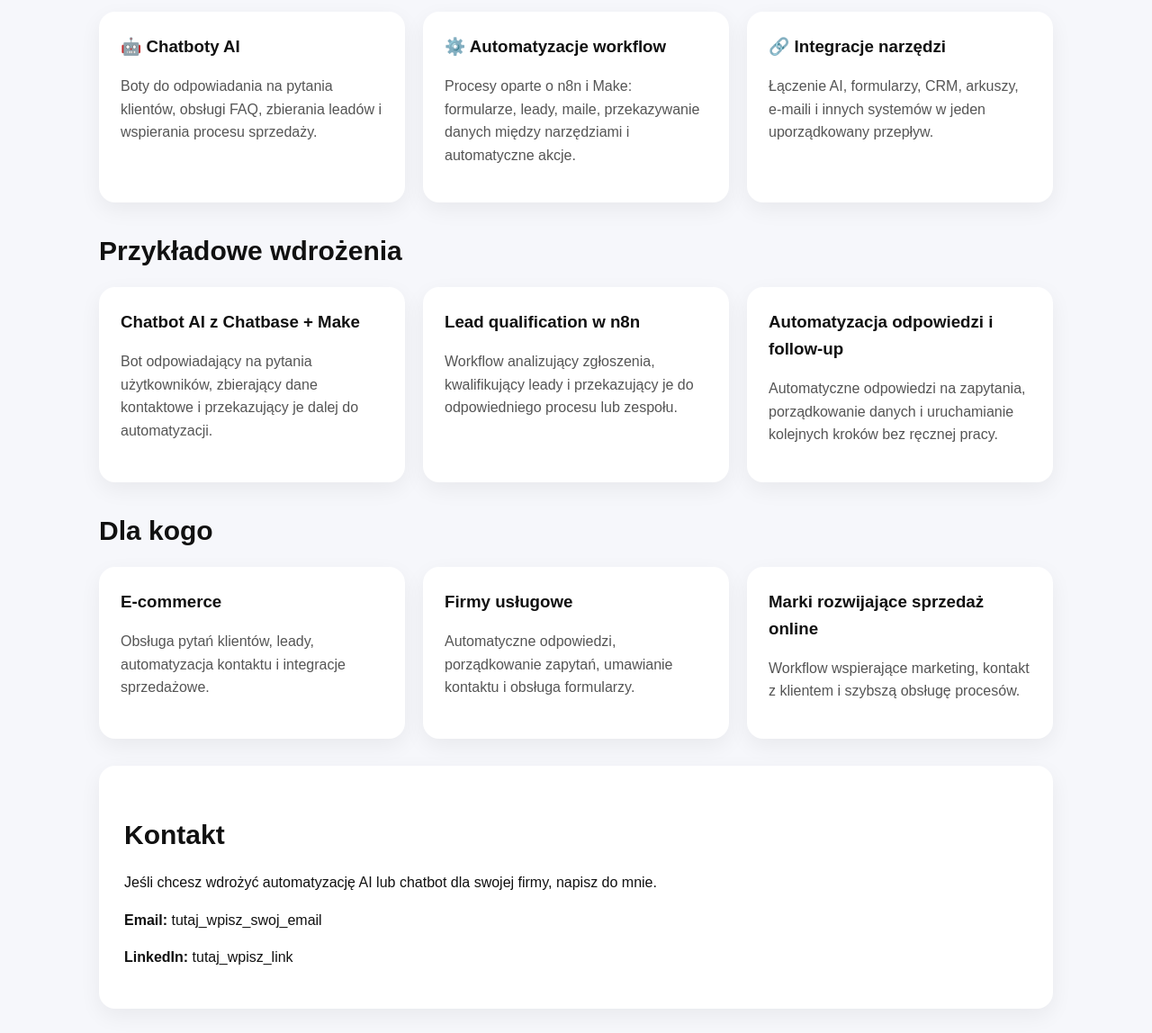
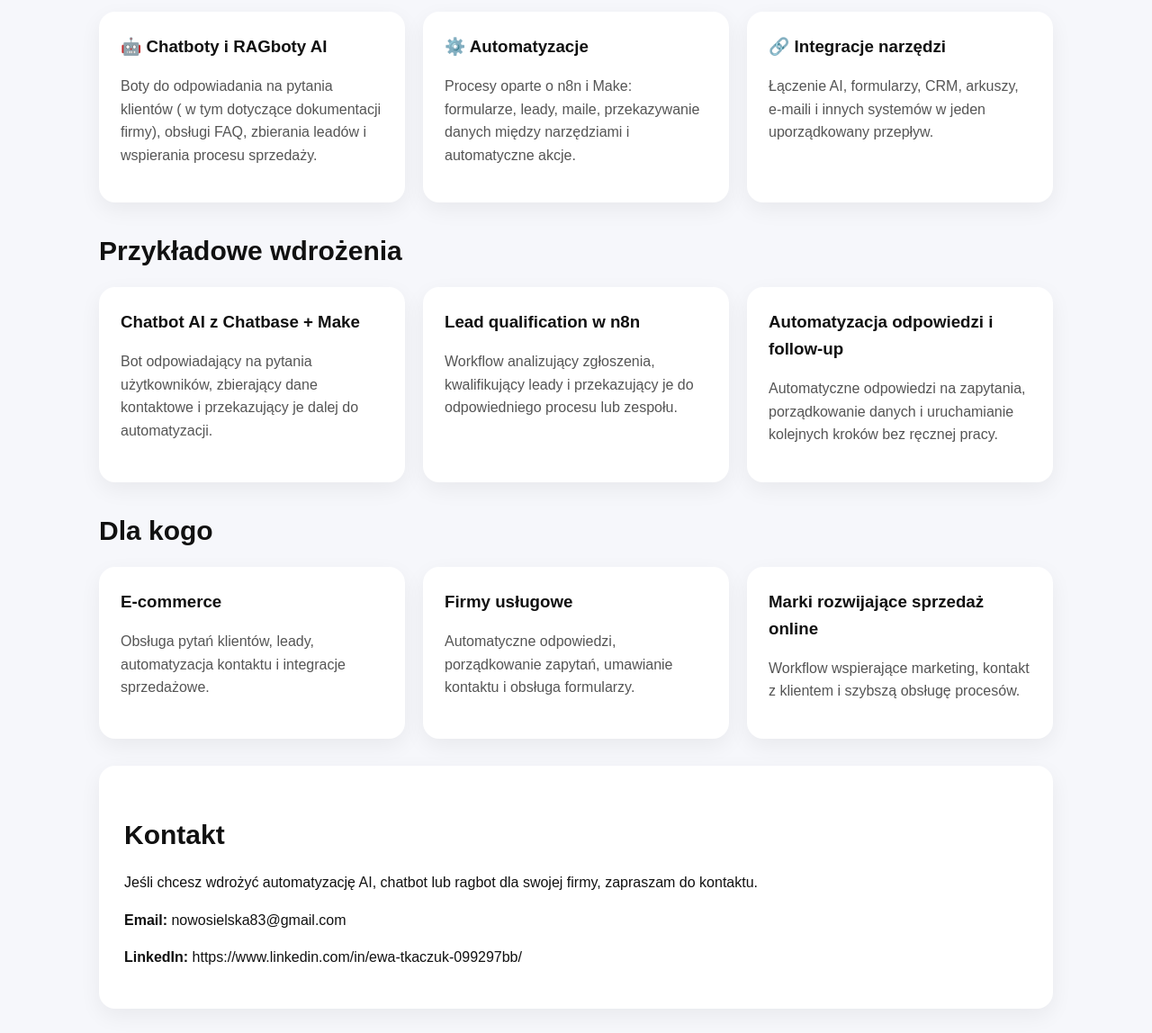
Before and after one commit to nowosielska83-lgtm/ai-automation-portfolio, a plain HTML site: page index.html in a window 1280 px wide. Shown: the part 535-1683 px from the top of the page at 90% size. Drawn offline with Linux system fonts and the light colour scheme.

Commit message:
Update index.html

```diff
--- a/index.html
+++ b/index.html
@@ -3,7 +3,7 @@
 <head>
   <meta charset="UTF-8">
   <meta name="viewport" content="width=device-width, initial-scale=1.0">
-  <title>Portfolio automatyzacji AI</title>
+  <title>AI dla obsługi klienta i procesów</title>
   <style>
     * { box-sizing: border-box; }
 
@@ -116,7 +116,7 @@
     <section class="hero">
       <h1>Automatyzacje AI dla firm</h1>
       <p>
-        Tworzę chatboty AI, automatyzacje workflow i integracje procesów
+        Tworzę chatboty oraz RAGboty AI, automatyzacje  i integracje procesów
         z wykorzystaniem Chatbase, Make oraz n8n self-hosted.
         Pomagam firmom oszczędzać czas, usprawniać obsługę klienta
         i porządkować codzienne procesy.
@@ -128,15 +128,15 @@
       <h2>Co tworzę</h2>
       <div class="grid">
         <div class="card">
-          <h3>🤖 Chatboty AI</h3>
+          <h3>🤖 Chatboty i RAGboty AI </h3>
           <p class="muted">
-            Boty do odpowiadania na pytania klientów, obsługi FAQ,
+            Boty do odpowiadania na pytania klientów ( w tym dotyczące dokumentacji firmy), obsługi FAQ,
             zbierania leadów i wspierania procesu sprzedaży.
           </p>
         </div>
 
         <div class="card">
-          <h3>⚙️ Automatyzacje workflow</h3>
+          <h3>⚙️ Automatyzacje </h3>
           <p class="muted">
             Procesy oparte o n8n i Make: formularze, leady, maile,
             przekazywanie danych między narzędziami i automatyczne akcje.
@@ -215,11 +215,11 @@
       <div class="contact">
         <h2>Kontakt</h2>
         <p>
-          Jeśli chcesz wdrożyć automatyzację AI lub chatbot dla swojej firmy,
-          napisz do mnie.
+          Jeśli chcesz wdrożyć automatyzację AI, chatbot lub ragbot dla swojej firmy,
+          zapraszam do kontaktu.
         </p>
-        <p><strong>Email:</strong> tutaj_wpisz_swoj_email</p>
-        <p><strong>LinkedIn:</strong> tutaj_wpisz_link</p>
+        <p><strong>Email:</strong> nowosielska83@gmail.com</p>
+        <p><strong>LinkedIn:</strong> https://www.linkedin.com/in/ewa-tkaczuk-099297bb/</p>
       </div>
     </section>
 
```
